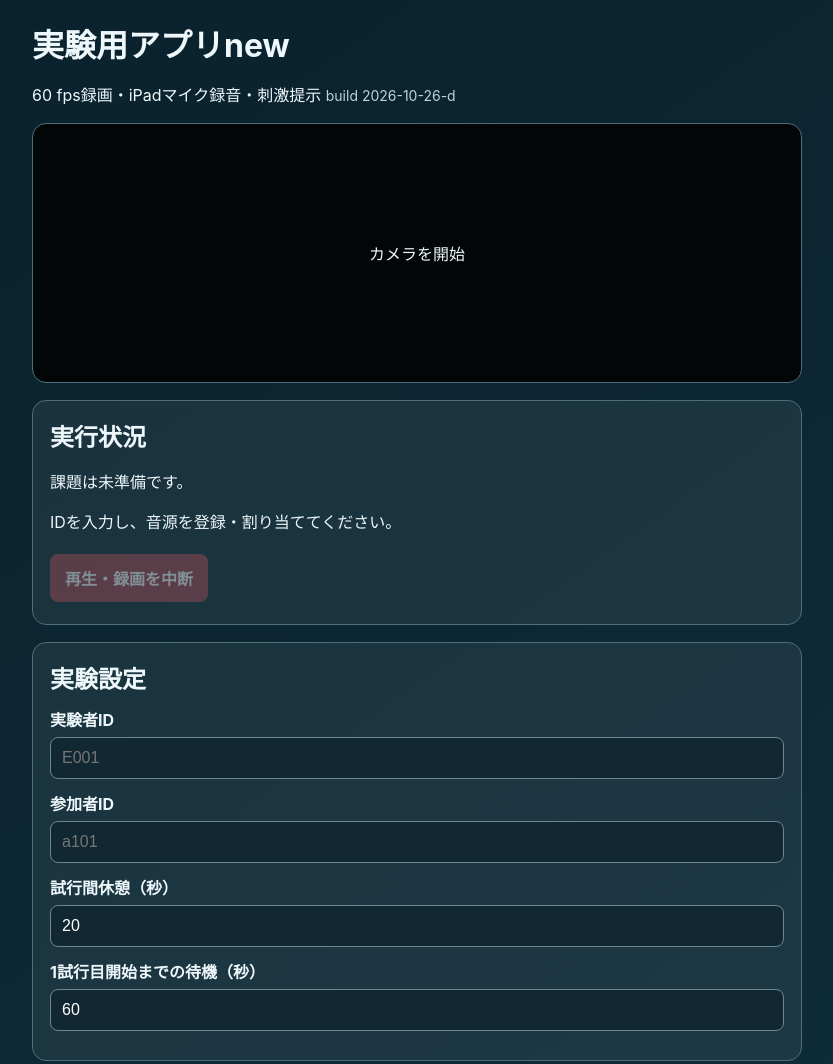
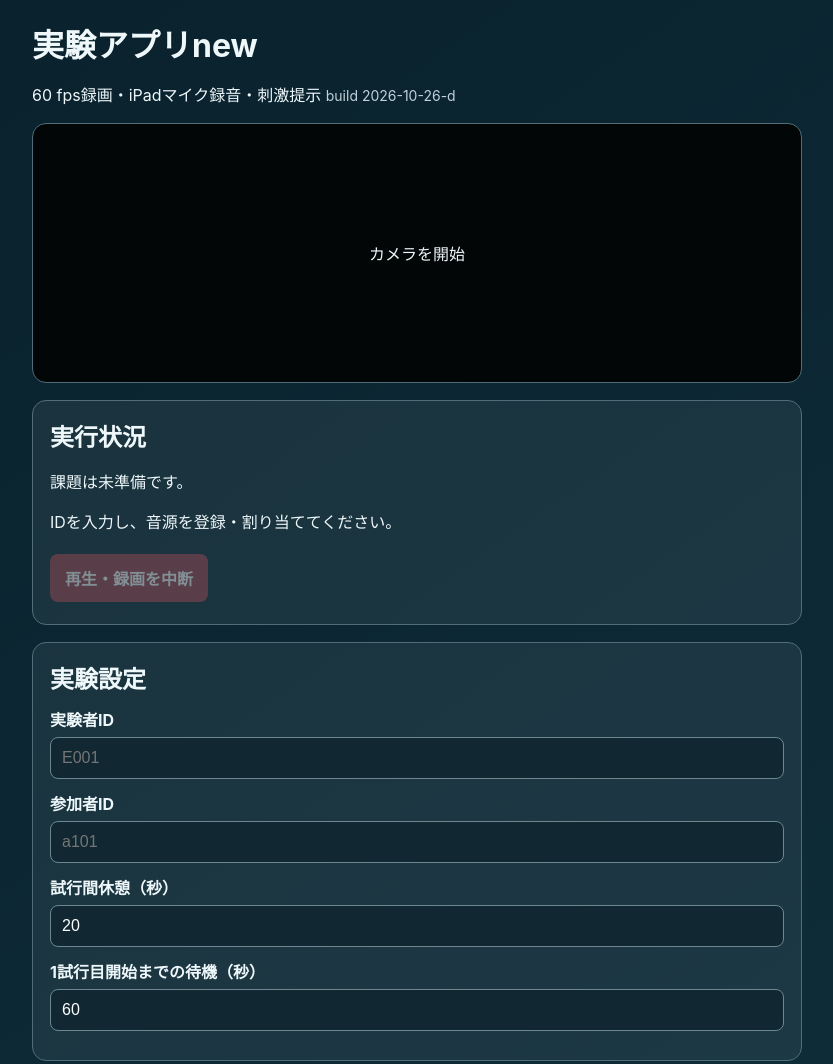
Before and after one commit to atb76univ-debug/exmg, a plain HTML site: page index.html in a window 1280 px wide. Shown: the top 1064 px of the page, without its empty margins (223-1056 px from the left). Drawn offline with Linux system fonts and the light colour scheme.

Commit message:
Update index.html

```diff
--- a/index.html
+++ b/index.html
@@ -1,7 +1,7 @@
 <!doctype html>
 <html lang="ja"><head><meta charset="utf-8"><meta name="viewport" content="width=device-width,initial-scale=1,viewport-fit=cover"><meta name="theme-color" content="#12313f"><link rel="manifest" href="manifest.webmanifest"><link rel="stylesheet" href="style.css"><title>実験用アプリ</title></head>
 <body><main>
-  <h1>実験用アプリnew</h1><p>60 fps録画・iPadマイク録音・刺激提示 <span class="muted" id="build"></span></p>
+  <h1>実験アプリnew</h1><p>60 fps録画・iPadマイク録音・刺激提示 <span class="muted" id="build"></span></p>
   <section class="preview"><video id="preview" playsinline muted autoplay></video><p id="previewText">カメラを開始</p><b id="rec" hidden>● REC <span id="time">00:00</span></b></section>
   <section id="runPanel"><h2>実行状況</h2><p id="progress">課題は未準備です。</p><p id="status">IDを入力し、音源を登録・割り当ててください。</p><button id="stopPlayback" class="danger" disabled>再生・録画を中断</button></section>
   <section><h2>実験設定</h2><label>実験者ID<input id="experimenter" placeholder="E001"></label><label>参加者ID<input id="participant" placeholder="a101"></label><label>試行間休憩（秒）<input id="rest" type="number" min="0" value="20"></label><label>1試行目開始までの待機（秒）<input id="leadIn" type="number" min="0" value="60"></label></section>
```
